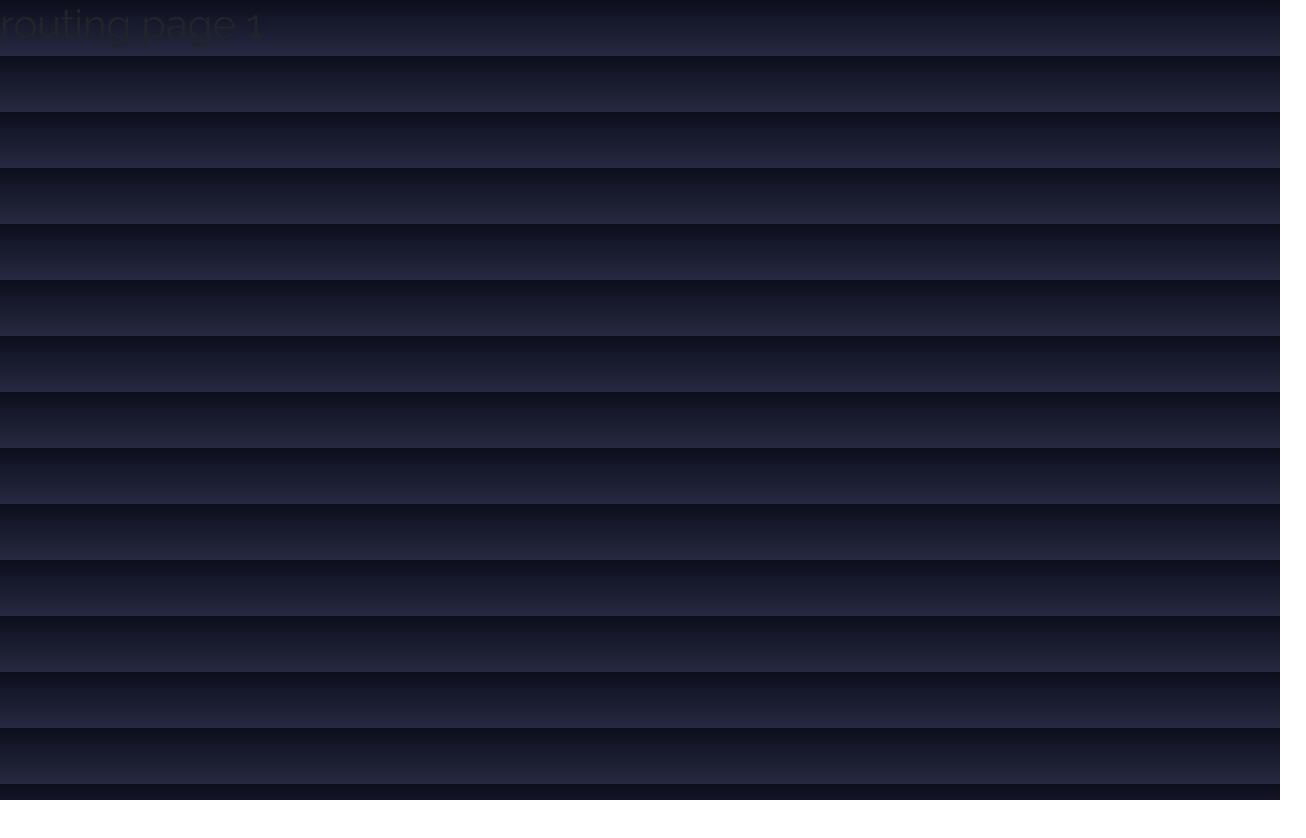
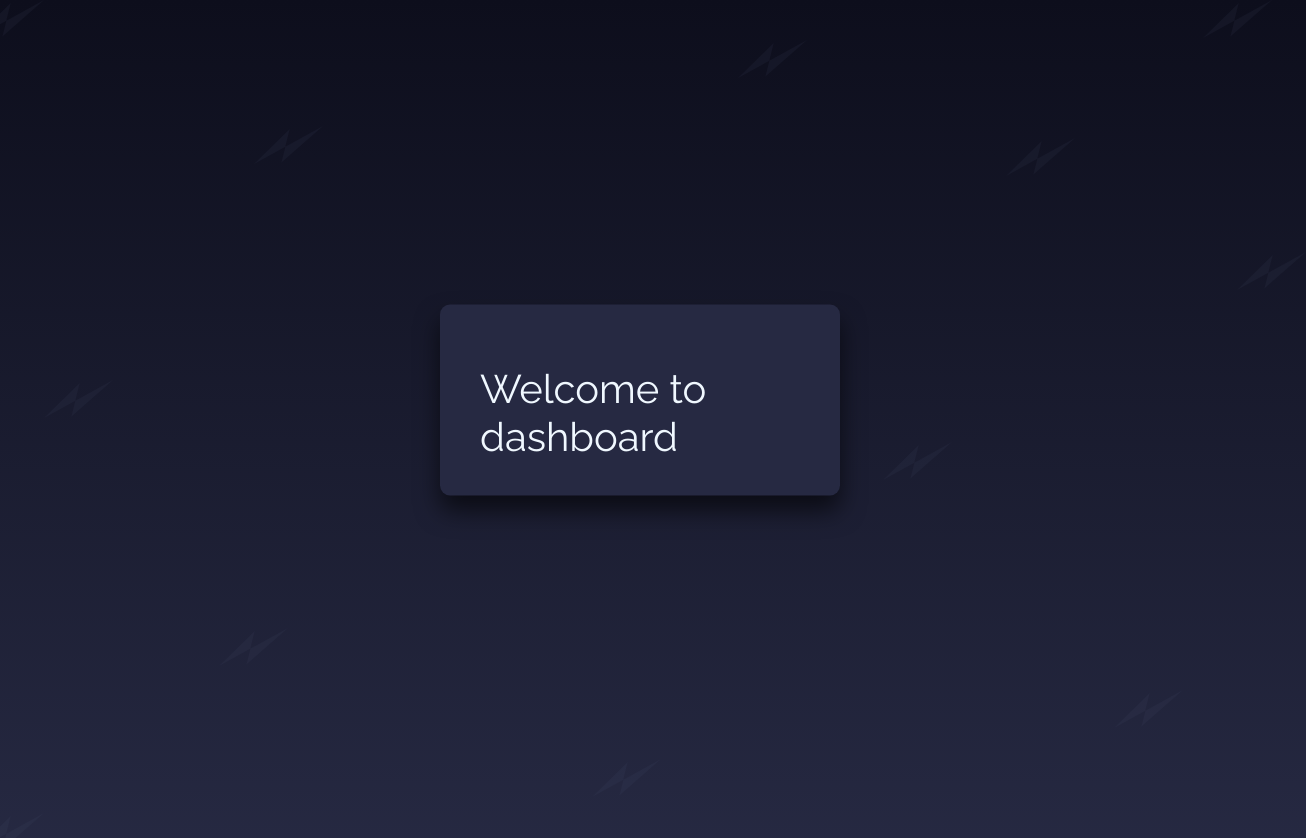
Before and after one commit to toperrrrrrrr/pos, a React (Create React App) app: page /dashboard in a window 1280 px wide. Shown: the top 838 px of the page, 1306 px wide, since content can reach past the window. Before the commit the page ends 800 px from the top, so only its background shows below. Built offline with nearby package versions, Linux system fonts and the light colour scheme.

Commit message:
Router worked.

```diff
--- a/src/components/App.js
+++ b/src/components/App.js
@@ -1,17 +1,17 @@
 import React from 'react';
 import Login from './Login';
-import { BrowserRouter as Router, Switch, Route } from 'react-router-dom';
+import { BrowserRouter as Router, Routes, Route } from 'react-router-dom';
 import Dashboard from './Dashboard';
 
 const App = () => {
   return (
 
-        <Router>
-      <Switch>
-        <Route exact path="/" component={Login} />
-        <Route path="/dashboard" component={Dashboard} />
-      </Switch>
-    </Router>
+    <Router>
+    <Routes>
+      <Route path="/" element={<Login />} />
+      <Route path="/dashboard" element={<Dashboard />} />
+    </Routes>
+  </Router>
 
   );
 };
--- a/src/components/Dashboard.js
+++ b/src/components/Dashboard.js
@@ -1,11 +1,23 @@
 
 import React, { useState } from 'react';
+import './mycss.css';
+import bg from '../img/bg.svg';
 
 const Dashboard = () => {
 
   return (
     <>
-   <h1>routing page 1</h1>
+ <div className='login-bg'>
+ <img src={bg} className='logo'></img>
+        <div className='login-box'>
+
+          <div className='screen_content'>
+            <h1>Welcome to dashboard</h1>
+
+          </div>
+        </div>
+
+      </div>
 
     </>
   );
--- a/src/components/Login.js
+++ b/src/components/Login.js
@@ -3,16 +3,16 @@
 import 'bootstrap/dist/css/bootstrap.min.css';
 import { Button, Form, Alert } from 'react-bootstrap';
 import './mycss.css'
-import Logo from '../img/Logo.svg'
 import bg from '../img/bg.svg'
-import ReactDOM from "react-dom/client";
-import { Redirect } from 'react-router-dom';
+import { useNavigate } from 'react-router-dom';
+
 
 const Login = () => {
   const [isButtonDisabled, setButtonDisabled] = useState('primary');
   const [isAlertHidden, setAlertHidden] = useState(true);
   const username = "root";
   const password = "password";
+  const navigate = useNavigate();
 
   const [isLoggedIn, setLoggedIn] = useState(false);
 
@@ -20,11 +20,12 @@
     // Perform your login logic here
     // For simplicity, let's assume the login is successful
     setLoggedIn(true);
+    navigate('/dashboard'); // Redirect to the dashboard page
   };
 
   if (isLoggedIn) {
     // Redirect to another page if logged in
-    return <Redirect to="/Dashboard" />;
+    return <redirect to="/Dashboard" />;
   }
 
 
--- a/src/components/mycss.css
+++ b/src/components/mycss.css
@@ -7,7 +7,7 @@
 }
 
 
-h4{
+h4,h2,h1{
     color: aliceblue;
     margin-top: 20px;
     margin-bottom: -5px;
```
